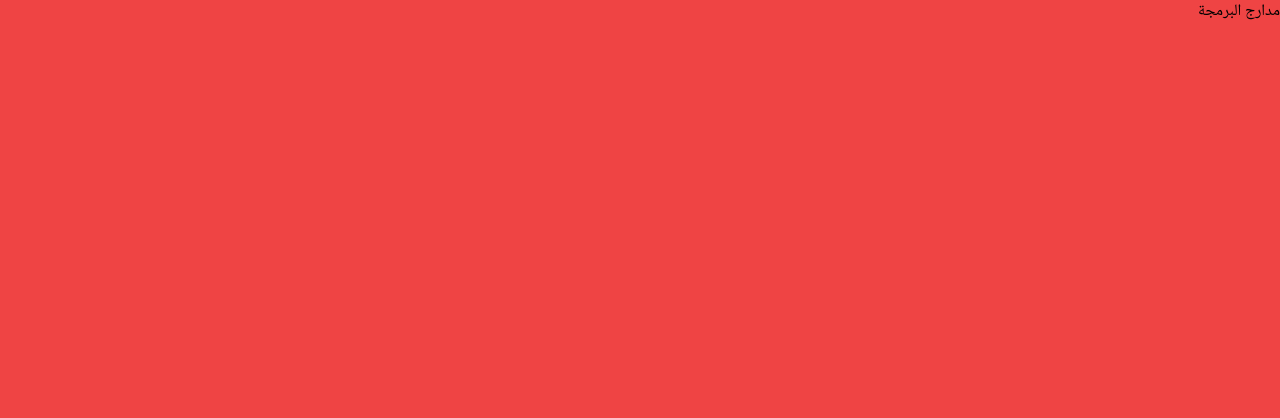
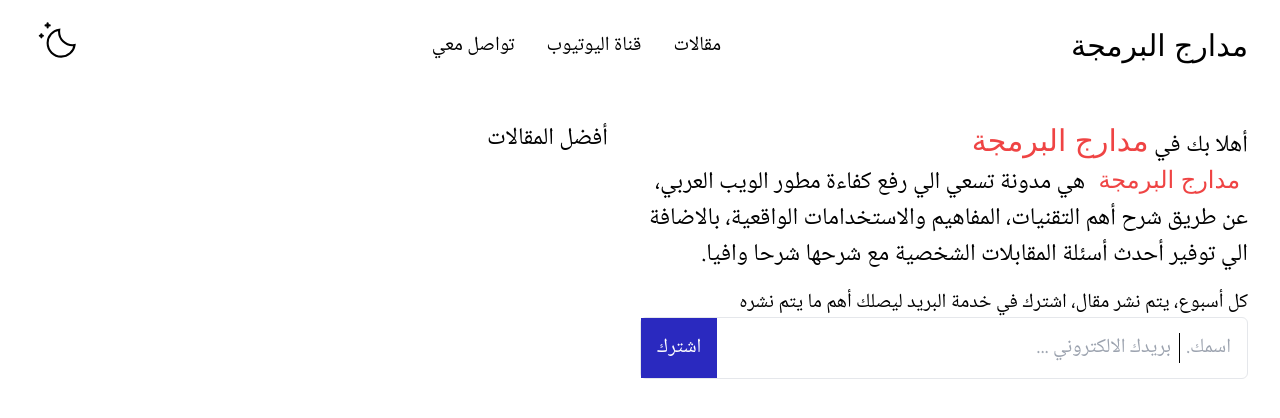
Before and after one commit to mostafakamar2308/maa, a Next.js app: page / in a window 1280 px wide. Shown: the top 418 px of the page. Built offline with nearby package versions, Linux system fonts and the light colour scheme; a web font is replaced by a local one.

Commit message:
Created the NewsLetter Form

```diff
--- /dev/null
+++ b/components/Header.js
@@ -0,0 +1,39 @@
+import Link from "next/link";
+import Image from "next/image";
+import sun from "../assets/sun.svg";
+import moon from "../assets/moon.svg";
+import { useContext } from "react";
+import { themeContext } from "../context/context";
+
+const Header = () => {
+  const { theme, setTheme } = useContext(themeContext);
+  const changeTheme = () => {
+    theme === "light" ? setTheme("dark") : setTheme("light");
+  };
+  return (
+    <header className="flex justify-between p-8 py-4 items-center">
+      <h1 className="font-aref text-3xl">
+        <Link href={"/"}>مدارج البرمجة</Link>
+      </h1>
+      <div className="flex justify-center gap-8 text-xl">
+        <Link href={"/articles"}>مقالات</Link>
+        <a href="#" target="_blank">
+          قناة اليوتيوب
+        </a>
+        <Link href="#contact">تواصل معي</Link>
+      </div>
+
+      <div>
+        <button onClick={changeTheme}>
+          <Image
+            src={theme === "light" ? moon : sun}
+            alt="icon"
+            width={50}
+            height={50}
+          />
+        </button>
+      </div>
+    </header>
+  );
+};
+export default Header;
--- /dev/null
+++ b/components/Intro.js
@@ -0,0 +1,37 @@
+import NewsForm from "./NewsLetterForm";
+
+const Intro = () => {
+  return (
+    <section className="text-2xl p-8 flex flex-wrap gap-8">
+      <div className="lg:w-1/2">
+        <div>
+          <div className="leading-9">
+            <h2>
+              أهلا بك في{" "}
+              <span className="text-red-500 font-aref text-3xl">
+                مدارج البرمجة
+              </span>
+            </h2>
+            <p className="">
+              <span className="text-red-500 font-aref text-2xl mx-2">
+                مدارج البرمجة
+              </span>{" "}
+              هي مدونة تسعي الي رفع كفاءة مطور الويب العربي، عن طريق شرح أهم
+              التقنيات، المفاهيم والاستخدامات الواقعية، بالاضافة الي توفير أحدث
+              أسئلة المقابلات الشخصية مع شرحها شرحا وافيا.
+            </p>
+          </div>
+          <div className="text-xl mt-4">
+            <p>
+              كل أسبوع، يتم نشر مقال، اشترك في خدمة البريد ليصلك أهم ما يتم نشره
+            </p>
+            <NewsForm />
+          </div>
+        </div>
+      </div>
+      <div>أفضل المقالات</div>
+    </section>
+  );
+};
+
+export default Intro;
--- /dev/null
+++ b/components/NewsLetterForm.js
@@ -0,0 +1,39 @@
+import { useState } from "react";
+
+const NewsForm = () => {
+  const [userData, setUserData] = useState({
+    name: "",
+    email: "",
+  });
+
+  const setUser = (e) => {
+    setUserData((prev) => {
+      return { ...prev, [e.target.name]: e.target.value };
+    });
+  };
+
+  return (
+    <form className=" flex flex-wrap gap-2 border justify-between items-center rounded-md pr-4">
+      <div className="w-4/5 flex items-center gap-2">
+        <input
+          placeholder="اسمك..."
+          name="name"
+          onChange={setUser}
+          className="bg-white w-[30%] focus:outline-none"
+        />
+        <span className="h-[30px] w-[1px] bg-black inline-block"></span>
+        <input
+          placeholder="بريدك الالكتروني ..."
+          name="email"
+          onChange={setUser}
+          className="bg-white w-[1fr] focus:outline-none"
+        />
+      </div>
+      <button type="submit" className="bg-[#2a29bf] text-white p-4">
+        اشترك
+      </button>
+    </form>
+  );
+};
+
+export default NewsForm;
--- /dev/null
+++ b/context/context.js
@@ -0,0 +1,12 @@
+import { createContext, useState } from "react";
+export const themeContext = createContext(null);
+
+const Context = ({ children }) => {
+  const [theme, setTheme] = useState("light");
+  return (
+    <themeContext.Provider value={{ theme, setTheme }}>
+      {children}
+    </themeContext.Provider>
+  );
+};
+export default Context;
--- a/pages/_app.js
+++ b/pages/_app.js
@@ -1,7 +1,12 @@
-import '../styles/globals.css'
+import Context from "../context/context";
+import "../styles/globals.css";
 
 function MyApp({ Component, pageProps }) {
-  return <Component {...pageProps} />
+  return (
+    <Context>
+      <Component {...pageProps} />
+    </Context>
+  );
 }
 
-export default MyApp
+export default MyApp;
--- a/pages/index.js
+++ b/pages/index.js
@@ -1,15 +1,26 @@
 import Head from "next/head";
+import { useContext } from "react";
+import Header from "../components/Header";
+import Intro from "../components/Intro";
+import { themeContext } from "../context/context";
 
 export default function Home() {
+  const { theme } = useContext(themeContext);
   return (
-    <div dir="rtl">
+    <div
+      dir="rtl"
+      className={`${
+        theme === "light" ? "bg-white text-black" : "bg-black "
+      } font-noto min-h-screen`}
+    >
       <Head>
-        <title>Create Next App</title>
+        <title>مدارج البرمجة</title>
         <meta name="description" content="Generated by create next app" />
         <link rel="icon" href="/favicon.ico" />
       </Head>
-      <div className="bg-red-500 font-noto w-screen h-screen">
-        مدارج البرمجة
+      <div>
+        <Header />
+        <Intro />
       </div>
     </div>
   );
```
Also changed, not shown: assets/moon.svg (added), assets/sun.svg (added).
